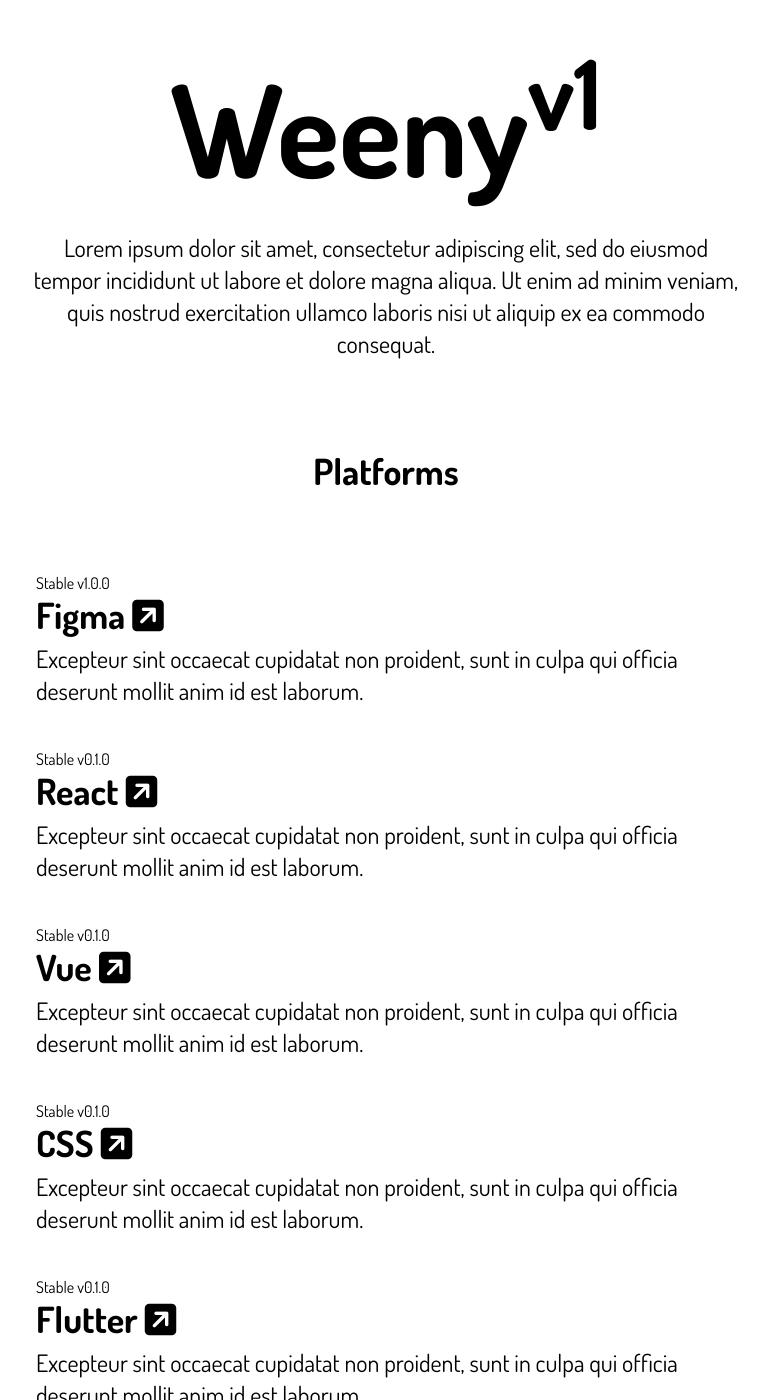
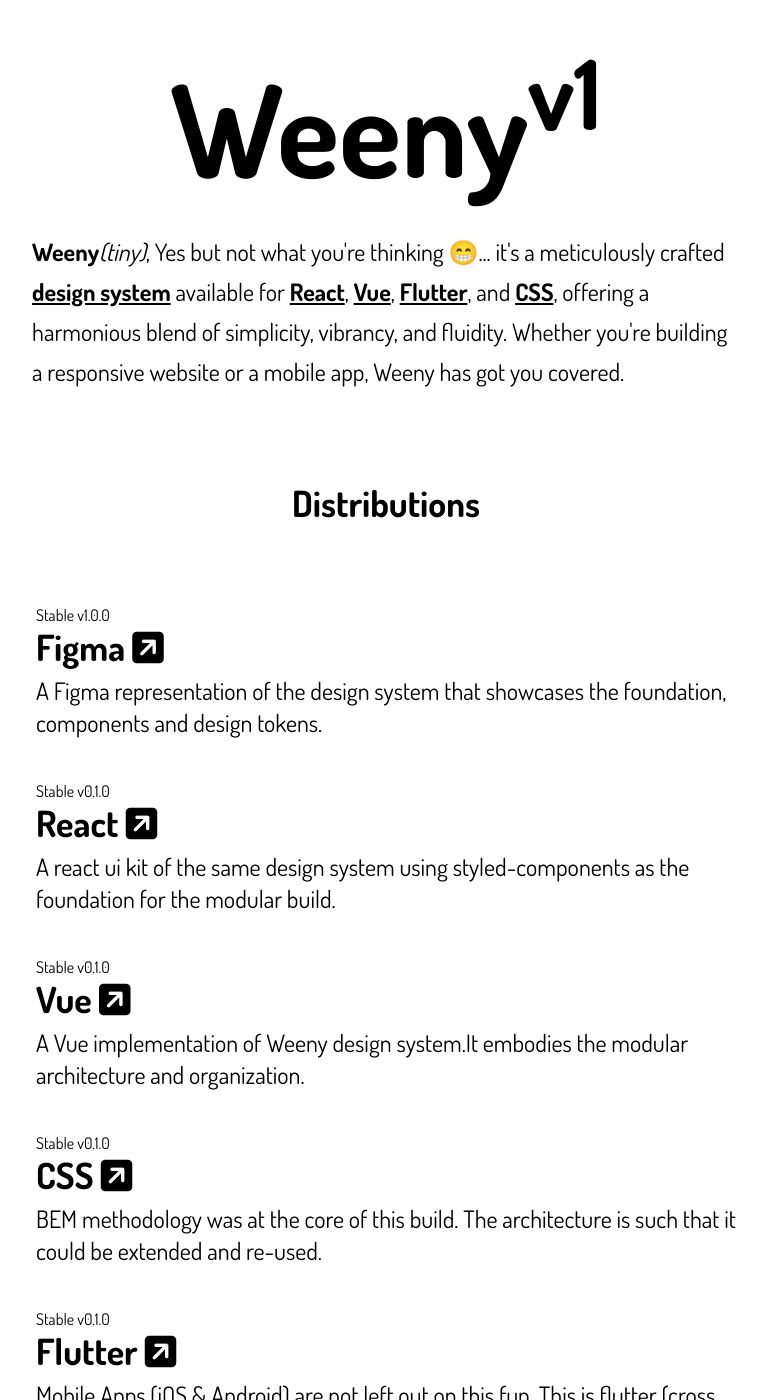
Before and after one commit to mcofie/Weeny, a Jekyll site: the page built from index.html, in a window 1280 px wide and 1400 px high. Shown: the whole window, without its empty margins (254-1023 px from the left). Built offline with Jekyll 4.4.1, drawn with Linux system fonts in a browser that asks for light colours; nearby versions of some CDN libraries; some of the changed text lies outside the part shown.

Commit message:
added content to the web page

```diff
--- a/_data/platforms.yml
+++ b/_data/platforms.yml
@@ -1,29 +1,29 @@
 - name: Figma
-  message: Excepteur sint occaecat cupidatat non proident, sunt in culpa qui officia deserunt mollit anim id est laborum.
+  message: A Figma representation of the design system that showcases the foundation, components and design tokens.
   url: 'https://www.figma.com/file/VzLX0lhpKtugXuA8GDQgpb/Weeny---Multi-platform-Design-System?type=design&t=4zzExxlD0GC46qqw-6'
   color: 'text-fuchsia-700'
   version: '1.0.0'
 
 - name: React
-  message: Excepteur sint occaecat cupidatat non proident, sunt in culpa qui officia deserunt mollit anim id est laborum.
+  message: A react ui kit of the same design system using styled-components as the foundation for the modular build.
   url: 'https://github.com/mcofie/weeny-react-ui-kit'
   color: 'text-blue-700'
   version: '0.1.0'
 
 - name: Vue
-  message: Excepteur sint occaecat cupidatat non proident, sunt in culpa qui officia deserunt mollit anim id est laborum.
+  message: A Vue implementation of Weeny design system.It embodies the modular architecture and organization.
   url: 'https://github.com/mcofie/weeny-vue-ui-kit'
   color: 'text-green-700'
   version: '0.1.0'
 
 - name: CSS
-  message: Excepteur sint occaecat cupidatat non proident, sunt in culpa qui officia deserunt mollit anim id est laborum.
-  url: 'https://github.com/mcofie/weeny-vue-ui-kit'
+  message: BEM methodology was at the core of this build. The architecture is such that it could be extended and re-used.
+  url: 'https://github.com/mcofie/weeny-css-ui-kit'
   color: 'text-red-700'
   version: '0.1.0'
 
 - name: Flutter
-  message: Excepteur sint occaecat cupidatat non proident, sunt in culpa qui officia deserunt mollit anim id est laborum.
+  message: Mobile Apps (iOS & Android) are not left out on this fun. This is flutter (cross platform) representation of the design system.
   url: 'https://github.com/mcofie/weeny-flutter-ui-kit'
   color: 'text-blue-700'
   version: '0.1.0'
--- a/index.html
+++ b/index.html
@@ -7,10 +7,17 @@
         <div class="md:w-3/4 sm:w-full lg:w-9/12 xl:w-8/12 2xl:w-1/4">
             <h1 class="text-center font-bold text-7xl md:text-7xl sm:text-3xl lg:text-9xl">
                 Weeny<sup class="">v1</sup></h1>
-            <p class="text-2xl mx-3 sm:text-left md:text-center xl:text-center lg:text-center md:text-center sm:mx-3 mt-10">
-                Lorem ipsum dolor sit amet, consectetur adipiscing elit, sed do eiusmod tempor incididunt ut labore
-                et dolore magna aliqua. Ut enim ad minim veniam, quis nostrud exercitation ullamco laboris nisi ut
-                aliquip ex ea commodo consequat.
+            <p class="text-2xl mx-3 text-left sm:mx-3 mt-10 leading-10">
+                <span class="font-bold">Weeny</span><span class="italic">(tiny)</span>, Yes but not what you're thinking
+                😁... it's a meticulously
+                crafted <span class="font-bold underline">design system</span> available for
+                <span class="hover:text-blue-700 underline font-bold">React</span>, <span
+                    class="hover:text-green-900 underline font-bold">Vue</span>,
+                <span class="font-bold hover:text-fuchsia-700 underline">Flutter</span>,
+                and <span class="font-bold underline hover:text-red-700">CSS</span>, offering a
+                harmonious blend of simplicity, vibrancy, and fluidity. Whether you're building a responsive website
+                or a mobile app, Weeny has got you covered.
+
             </p>
         </div>
     </div>
@@ -18,7 +25,7 @@
 
 
 <section class="platform w-full">
-    <h4 class="text-4xl my-4 text-center font-bold">Platforms</h4>
+    <h4 class="text-4xl my-4 text-center font-bold">Distributions</h4>
 
     <div class="flex mt-10 flex-row auto-rows-max justify-center">
         <div class="md:w-3/4 sm:w-full lg:w-9/12 xl:w-8/12 2xl:w-1/4">
@@ -47,8 +54,8 @@
 </section>
 
 
-<section class="article w-full text-center font-bold">
-    <h4 class="text-4xl my-4">Notes</h4>
+<section class="article w-full text-center">
+    <h4 class="text-4xl my-4 font-bold">Notes</h4>
     <h3 class="text-center my-20 text-2xl text-gray-200">Coming Soon</h3>
 
 </section>
```
